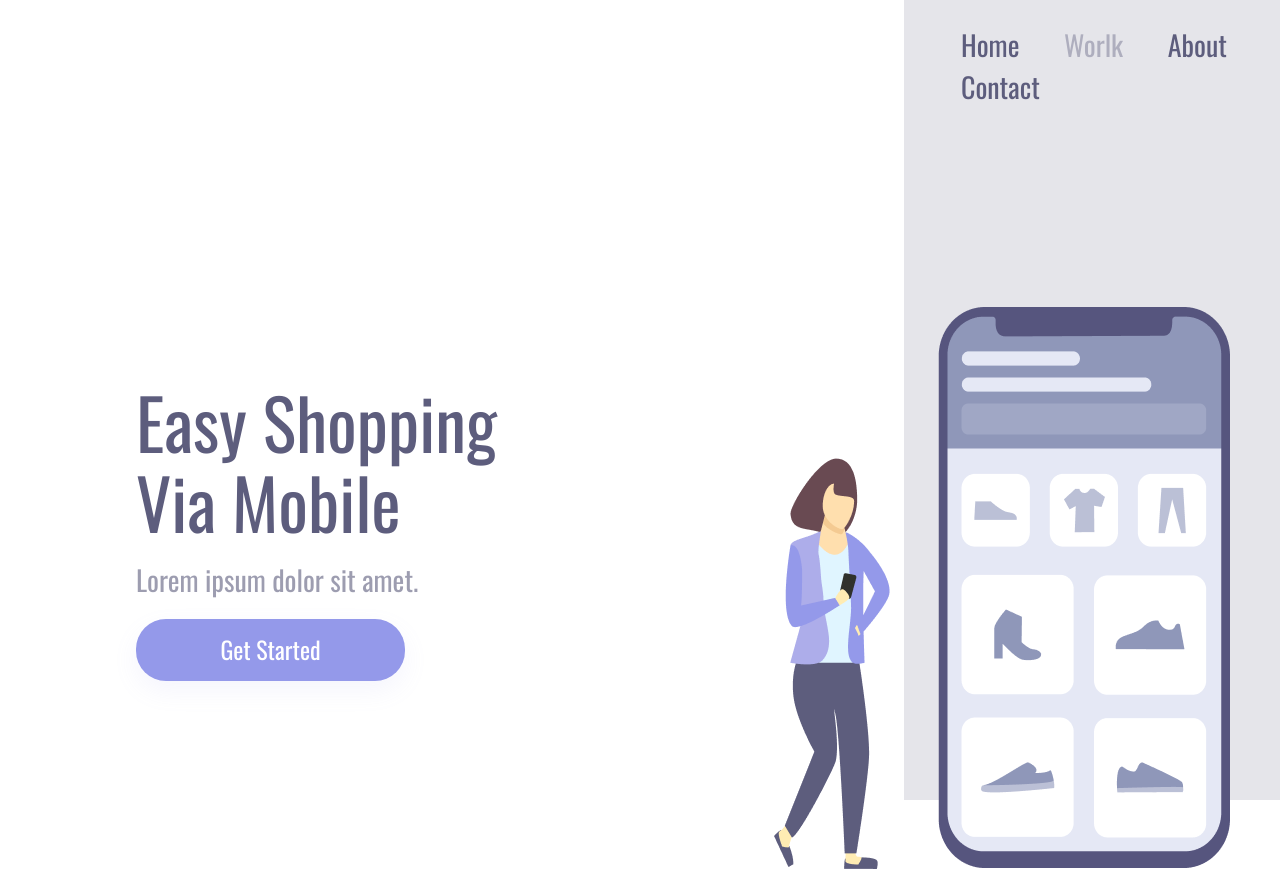
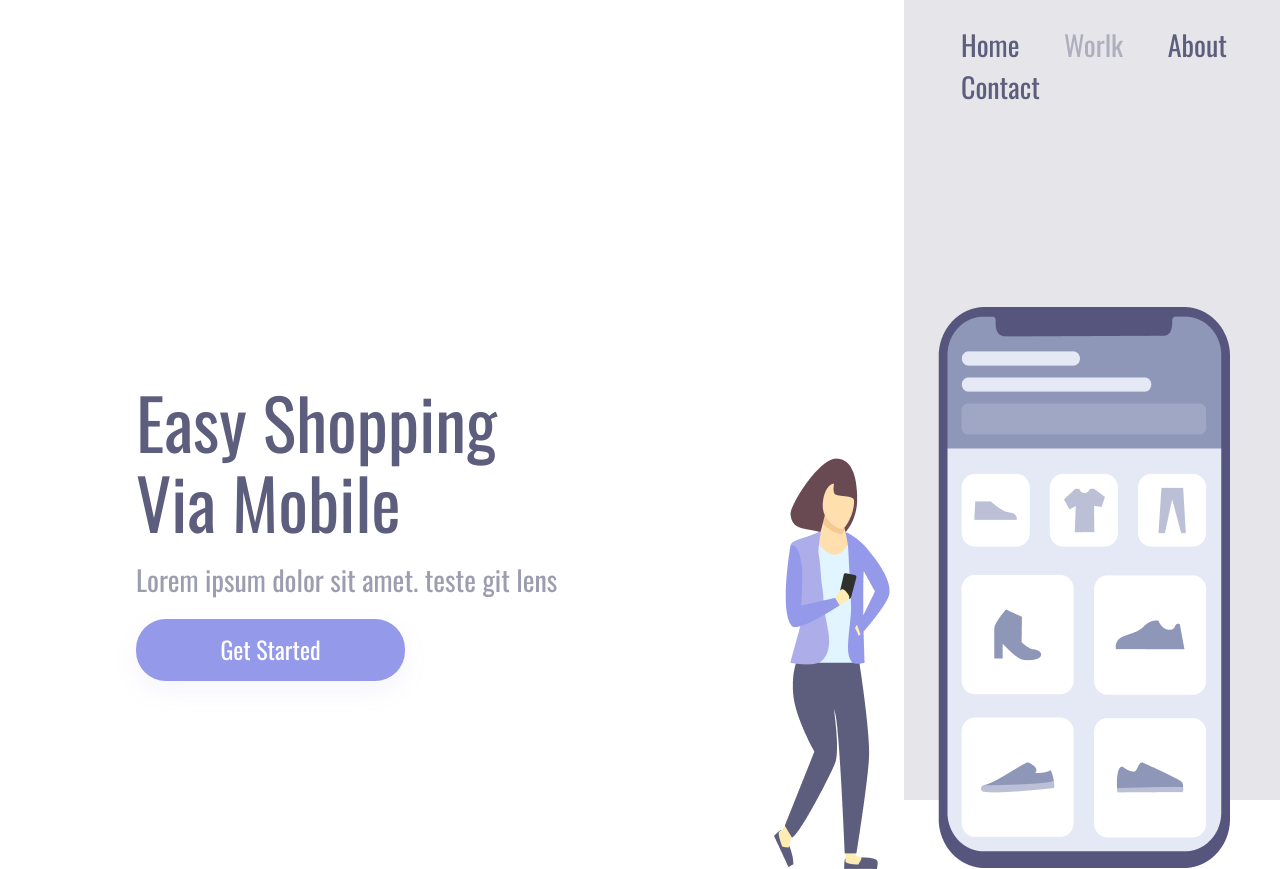
Before and after one commit to RafAraujoDev/Project-radme, a plain HTML site: page PROJECTS - 2/index.html in a window 1280 px wide. Shown: the top 869 px of the page. Drawn offline with nearby package versions, Linux system fonts and the light colour scheme.

Commit message:
teste git lens

```diff
--- a/PROJECTS - 2/index.html
+++ b/PROJECTS - 2/index.html
@@ -15,7 +15,7 @@
     <div class="wrapper">
         <section class="container-left">
             <h1>Easy Shopping Via Mobile</h1>
-            <p>Lorem ipsum dolor sit amet.  </p>
+            <p>Lorem ipsum dolor sit amet. teste git lens  </p>
             <button>Get Started</button>
         </section>
 
```
